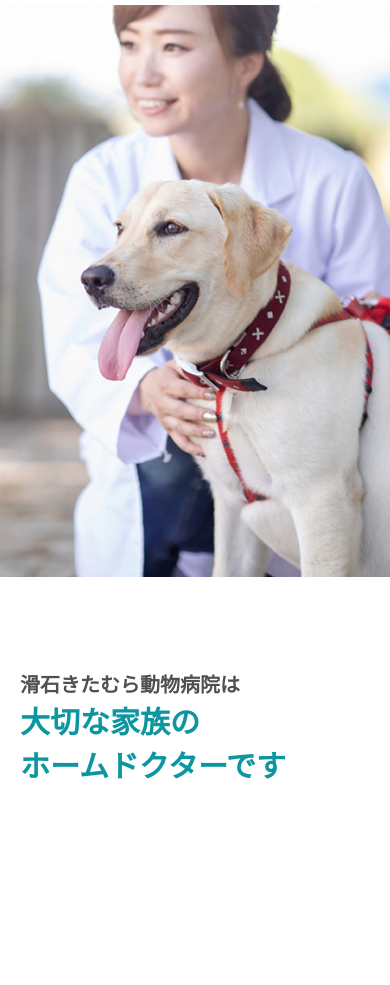
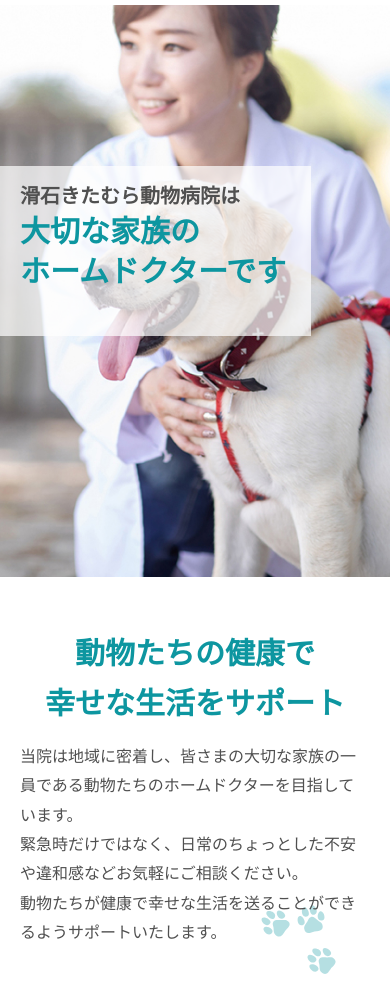
Before and after one commit to hosihana-111/animalhospital_202505_kaori, a plain HTML site: page index.html in a window 390 px wide. Shown: the part 45-1030 px from the top of the page. Before the commit the page ends 844 px from the top, so only its background shows below. Drawn offline with Linux system fonts and the light colour scheme; a web font is replaced by a local one.

Commit message:
about追加

```diff
--- a/index.html
+++ b/index.html
@@ -59,7 +59,20 @@
                 </div>
             </section>
             <section id="about">
-                <div class="inner"></div>
+                <div class="inner about__bg">
+                    <div class="about__contents">
+                        <h3 class="about-title">動物たちの健康で<br class="sp">幸せな生活をサポート</h3>
+                        <p class="about-text">
+                        当院は地域に密着し、皆さまの大切な家族の一員である動物たちのホームドクターを目指しています。<br>
+                        緊急時だけではなく、日常のちょっとした不安や違和感などお気軽にご相談ください。<br>
+                        動物たちが健康で幸せな生活を送ることができるようサポートいたします。
+                        </p>
+                        <div class="about-img">
+                        <img src="./images/about-img.svg" alt="足跡" title="足跡">
+                        </div>
+                    </div>
+
+                </div>
             </section>
             <section id="strengths">
                 <div class="inner">
--- a/scss/style.scss
+++ b/scss/style.scss
@@ -99,9 +99,11 @@ h1{
     line-height: calc(33/18);
     @include sp{
         font-size: 2rem;
+        line-height: calc(33/20);
     }
     @media screen and (max-width:500px){
         font-size: 1.8rem;
+        line-height: calc(33/18);
 
     }
 }
@@ -134,26 +136,25 @@ fv
     padding-left: 99px;
     padding-top: 23px;
     padding-bottom: 23px;
+     top:25% ;
 
-    @include pc{
-         top:30% ;
-    }
+
   @media screen and (max-width:900px){
         width: 422px;
-        height: 210px;
-        padding-left: 50px;
-        padding-top:20px ;
+        height: 170px;
+
     }
     @include sp{
-        width: 370px;
-        height: 180px;
-        bottom: 0;
+        width: 90%;
+        max-width: 330px;
+        padding: 16px 20px;
+        left:0;
+       bottom:0
+
     }
     @media screen and (max-width:500px){
-        width: 311px;
-        height: 148px;
-        padding-left: 20px;
-        padding-top: 18px;
+       padding: 14px 20px;
+        max-width: 311px;
 
     }
 }
@@ -167,16 +168,53 @@ fv
 .fv-title{
     font-size: 4rem;
     font-weight: 700;
+    line-height: calc(60/40);
     color: #0D96A0;
+     @media screen and (max-width:900px){
+        font-size: 3.5rem;
+     }
     @include sp{
         font-size: 3rem;
+        line-height: calc(40/30);
     }
 }
 
 /*=======
-strengths
+about
 =======*/
-.strengths__bg{
+.about__bg{
     padding-top: 60px;
     padding-bottom: 60px;
+    position: relative;
+    @include sp{
+        padding-top: 49px;
+        padding-bottom: 39px;
+    }
 }
+.about__contents{
+
+    padding-inline: 20px;
+}
+.about-title{
+      text-align: center;
+    font-size: 3rem;
+    font-weight: 700;
+    line-height: calc(50/30);
+    color: #0D96A0;
+}
+.about-text{
+      text-align: center;
+    margin-top: 15px;
+    line-height: calc(33/18);
+    @include sp{
+        text-align: left;
+    }
+}
+.about-img{
+    width: 83.75px;
+    height: auto;
+    position: absolute;
+    right: 50px;
+    bottom: 0;
+    z-index: -1;
+}
```
Also changed, not shown: css/style.css, images/about-img.svg (added), 1 other file.
